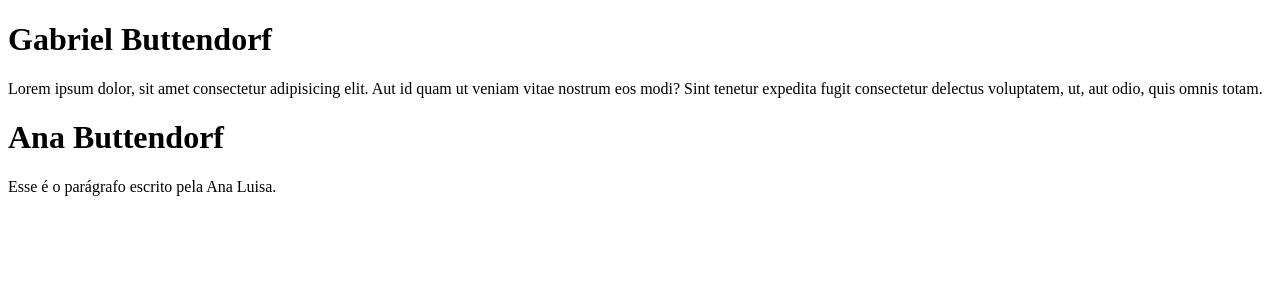
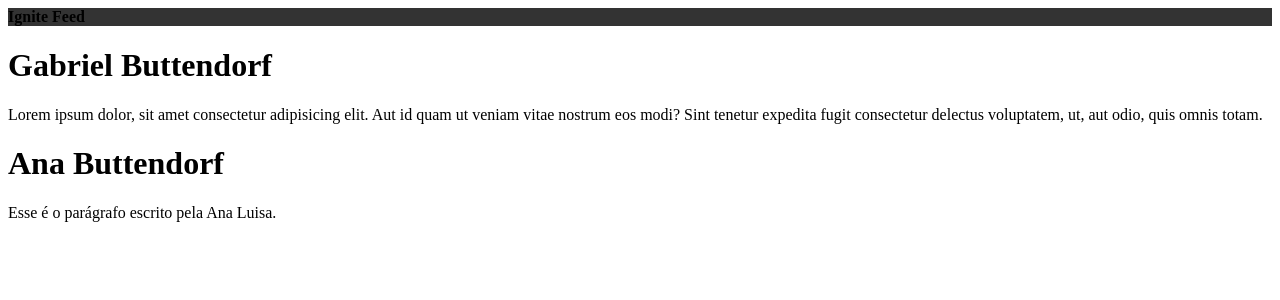
Before and after one commit to gabrielbuttendorf/ignite-feed, a React (Vite) app: page / in a window 1280 px wide. Shown: the top 300 px of the page. Built offline with nearby package versions, Linux system fonts and the light colour scheme.

Commit message:
css modules first use

```diff
--- a/index.html
+++ b/index.html
@@ -2,9 +2,8 @@
 <html lang="pt-BR">
   <head>
     <meta charset="UTF-8" />
-    <link rel="icon" type="image/svg+xml" href="/vite.svg" />
     <meta name="viewport" content="width=device-width, initial-scale=1.0" />
-    <title>Vite + React</title>
+    <title>Ignite Feed</title>
   </head>
   <body>
     <div id="root"></div>
--- a/src/App.jsx
+++ b/src/App.jsx
@@ -1,8 +1,10 @@
+import { Header } from './components/Header';
 import { Post } from './Post';
 
 export function App() {
   return (
     <div>
+      <Header />
       <Post
         author="Gabriel Buttendorf"
         content="Lorem ipsum dolor, sit amet consectetur adipisicing elit. Aut id quam ut veniam vitae nostrum eos modi? Sint tenetur expedita fugit consectetur delectus voluptatem, ut, aut odio, quis omnis totam."
--- /dev/null
+++ b/src/components/Header.jsx
@@ -0,0 +1,10 @@
+import React from 'react';
+import styles from './Header.module.css';
+
+export function Header() {
+  return (
+    <header className={styles.header}>
+      <strong>Ignite Feed</strong>
+    </header>
+  );
+}
--- /dev/null
+++ b/src/components/Header.module.css
@@ -0,0 +1,3 @@
+.header {
+  background: #333;
+}
```
